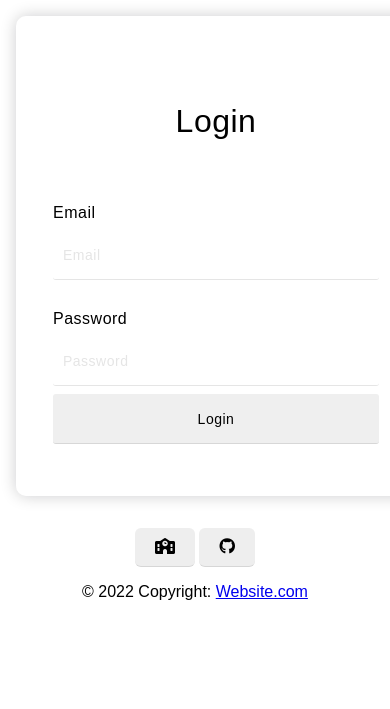
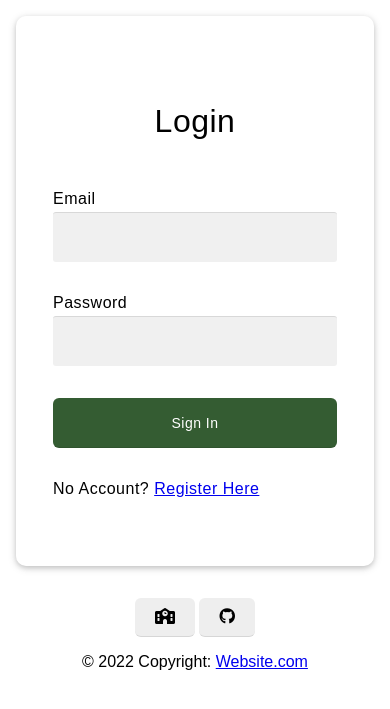
Before and after one commit to AlarusB/SubjectSelectionAssessment, a Flask app: page /login in a window 390 px wide. Shown: the top 709 px of the page. Run offline with Flask 2, Linux system fonts and the light colour scheme; some libraries are stand-ins or nearby versions.

Commit message:
updating form input - on mobile size, width is 100% - all submit buttons have btn class - login page matches wireframe

```diff
--- a/SubjectSelectionAssessment/static/css/custom.css
+++ b/SubjectSelectionAssessment/static/css/custom.css
@@ -71,6 +71,11 @@ fab {
 
 .red-btn {
     background-color: rgb(238, 23, 23);
+    color: #FFF;
+}
+
+.login-btn {
+    background-color: rgb(52 92 50);
     color: #FFF;
 }
 
@@ -341,13 +346,13 @@ nav {
 /* Form */
 
 form {
+    margin: 5rem auto auto auto;
     height: 520px fit-content;
     width: 400px;
-    margin: auto;
     background-color: rgba(255,255,255,0.13);
     border-radius: 10px;
     border: 2px solid rgba(255,255,255,0.1);
-    box-shadow: 0 0 16px rgba(8,7,16,0.2);
+    box-shadow: 0 2px 5px 0 rgb(0 0 0 / 16%), 0 2px 10px 0 rgb(0 0 0 / 12%);
     padding: 50px 35px;
 }
 
@@ -366,8 +371,8 @@ form {
 
 label {
     display: block;
-    margin-top: 30px;
-    font-size: 16px;
+    margin-top: 1rem;
+    font-size: 1rem;
     font-weight: 500;
 }
 
@@ -377,15 +382,31 @@ input {
     width: 100%;
     border-radius: 3px;
     padding: 0 10px;
-    margin-top: 8px;
-    font-size: 14px;
+    margin-top: 0.25rem;
+    margin-bottom: 1rem;
+    font-size: 0.875rem;
     font-weight: 300;
-    border-bottom: solid 1px rgba(0, 0, 0, 0.1);
+    border-top: solid 1px rgba(0, 0, 0, 0.1);
+    background-color: rgba(240,240,240);
 }
 
-::placeholder {
-    color: #e5e5e5;
+    input[type="submit"] {
+        border-top: 0;
+        margin-top: 1rem;
+    }
+
+    ::placeholder {
+        color: #e5e5e5;
+    }
+/* Responsive */
+@media (max-width: 600px) {
+    form {
+        width: 100%;
+        margin-top: 0;
+    }
 }
+
+/* Hero Header */
 
 .hero-image {
     display: flex;
--- a/SubjectSelectionAssessment/templates/setup.html
+++ b/SubjectSelectionAssessment/templates/setup.html
@@ -105,7 +105,7 @@
         <label for="db">Database:</label>
         <input id="db" name="db" value="{{ env.db or '' }}" required>
         <br>
-        <input type="submit" value="Save database connection settings">
+        <input type="submit" class="btn" value="Save database connection settings">
     </form>
     <footer>
         {% for message in get_flashed_messages() %}
--- a/SubjectSelectionAssessment/templates/subjects_add.html
+++ b/SubjectSelectionAssessment/templates/subjects_add.html
@@ -41,6 +41,6 @@
     <label for="colour">Colour:</label>
     <input type="color" id="colour" name="colour" value="#ff0000" autocomplete="off" required>
 
-    <input type="submit" value="Add" autocomplete="off" required>
+    <input type="submit" class="btn" value="Add" autocomplete="off" required>
 </form>
 {% endblock %}
--- a/SubjectSelectionAssessment/templates/subjects_edit.html
+++ b/SubjectSelectionAssessment/templates/subjects_edit.html
@@ -41,6 +41,6 @@
     <label for="colour">Colour:</label>
     <input type="color" id="colour" name="colour" value="{{subject_info.colour}}" autocomplete="off" required>
 
-    <input type="submit" value="Save changes" autocomplete="off" required>
+    <input type="submit" class="btn" value="Save changes" autocomplete="off" required>
 </form>
 {% endblock %}
--- a/SubjectSelectionAssessment/templates/users_add.html
+++ b/SubjectSelectionAssessment/templates/users_add.html
@@ -17,7 +17,7 @@
     <label for="password">Password:</label>
     <input id="password" name="password" type="password" autocomplete="off" required>
 
-    <input type="submit" value="Sign Up" autocomplete="off" required>
+    <input type="submit" class="btn" value="Sign Up" autocomplete="off" required>
 </form>
 <script>
     let emailInput = document.querySelector('#email');
--- a/SubjectSelectionAssessment/templates/users_edit.html
+++ b/SubjectSelectionAssessment/templates/users_edit.html
@@ -21,6 +21,6 @@
 
     <img src="{{ url_for('static', filename='images/' + (user_info.avatar or 'default.png')) }}" height="32">
 
-    <input type="submit" value="Save changes">
+    <input type="submit" class="btn" value="Save changes">
 </form>
 {% endblock %}
--- a/SubjectSelectionAssessment/templates/users_login.html
+++ b/SubjectSelectionAssessment/templates/users_login.html
@@ -8,12 +8,13 @@
     <h3>Login</h3>
 
     <label for="email">Email</label>
-    <input id="email" placeholder="Email" name="email" autocomplete="off" type="email" required>
+    <input id="email" name="email" autocomplete="off" type="email" required>
 
 
     <label for="password">Password</label>
-    <input id="password" placeholder="Password" name="password" autocomplete="off" type="password" required>
+    <input id="password" name="password" autocomplete="off" type="password" required>
 
-    <input type="submit" value="Login">
+    <input type="submit" class="btn login-btn" value="Sign In">
+    <p>No Account? <a href="{{ url_for('add_user') }}">Register Here</a></p>
 </form>
     {% endblock %}
```
